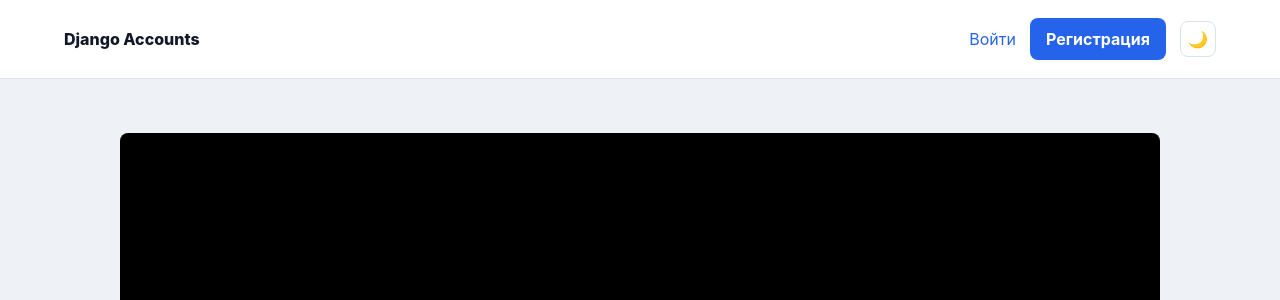
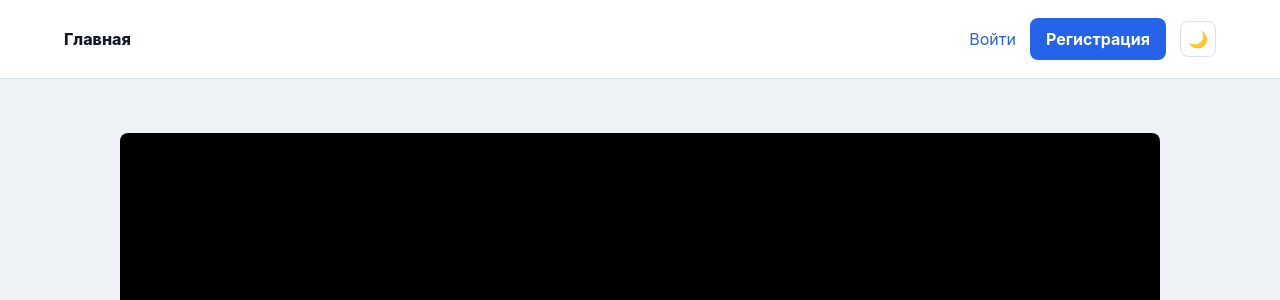
Before and after one commit to wow211-js/Pro, a Django app: page / in a window 1280 px wide. Shown: the top 300 px of the page. Run offline with Django 5.2, Linux system fonts and the light colour scheme.

Commit message:
Rename brand link to Главная

```diff
--- a/templates/base.html
+++ b/templates/base.html
@@ -4,7 +4,7 @@
 <head>
     <meta charset="utf-8">
     <meta name="viewport" content="width=device-width, initial-scale=1">
-    <title>{% block title %}Django Accounts{% endblock %}</title>
+    <title>{% block title %}Главная{% endblock %}</title>
     <link rel="stylesheet" href="{% static 'css/site.css' %}">
     <script>
         // Apply saved theme before paint to avoid flash
@@ -16,7 +16,7 @@
 </head>
 <body>
     <header class="site-header">
-        <a class="brand" href="{% url 'home' %}">Django Accounts</a>
+        <a class="brand" href="{% url 'home' %}">Главная</a>
         <nav class="nav">
             {% if user.is_authenticated %}
                 <a href="{% url 'profile' %}">Профиль</a>
```
